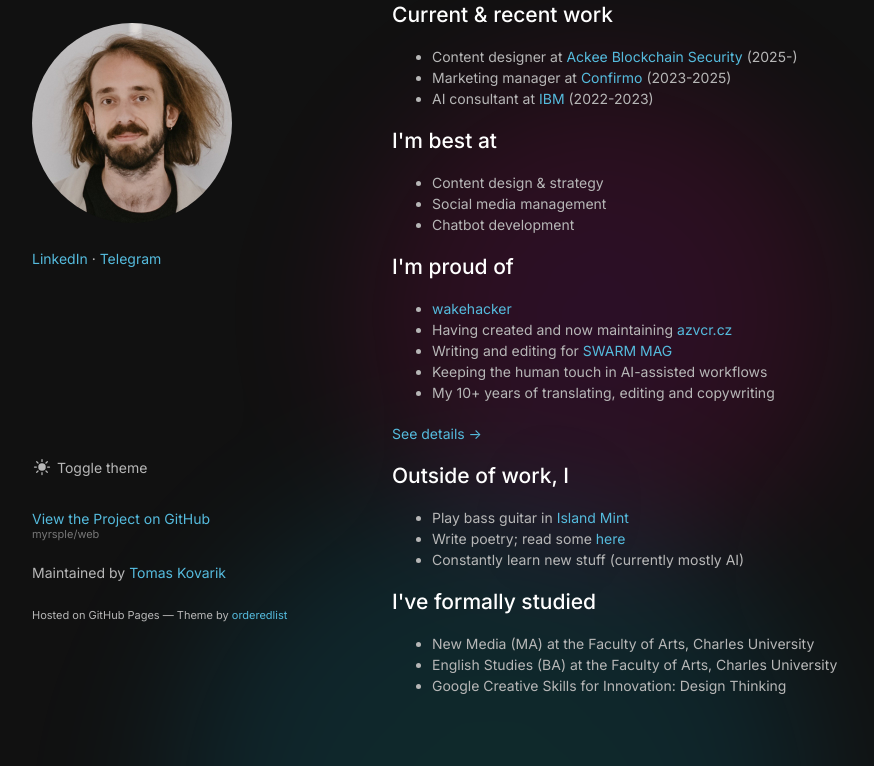
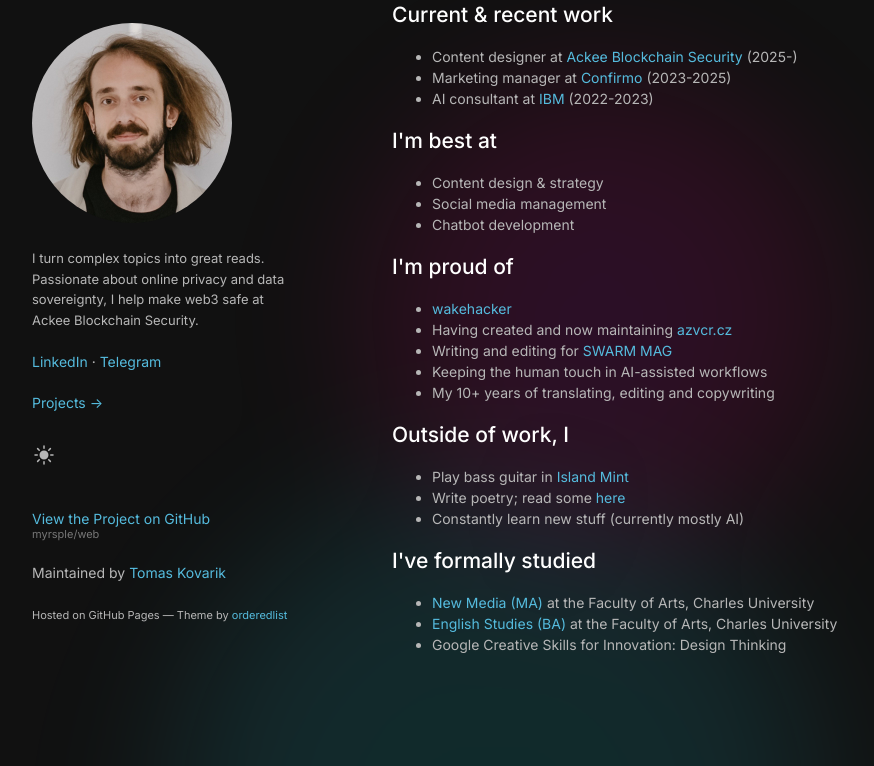
Before and after one commit to myrsple/web, a plain HTML site: page index.html in a window 1280 px wide. Shown: the part 106-872 px from the top of the page, without its empty margins (178-1052 px from the left). After the commit the page ends 831 px from the top, so only its background shows below. Drawn offline with Linux system fonts and the light colour scheme.

Commit message:
content updates

```diff
--- a/index.html
+++ b/index.html
@@ -18,16 +18,23 @@
       <header>
         <h1>Tomas Kovarik</h1>
         <img src="images/profile.jpeg" alt="Tomas Kovarik" class="profile-image" style="width: 200px; border-radius: 50%; margin: 20px 0;">
-        <p><a href="https://www.linkedin.com/in/tomas-kovarik">LinkedIn</a> · <a href="http://t.me/tomasrybka">Telegram</a></p>
+        <p class="bio">I turn complex topics into great reads. Passionate about online privacy and data sovereignty, I help make web3 safe at Ackee Blockchain Security.</p>
+        <p><a href="https://www.linkedin.com/in/tomas-kovarik" target="_blank" rel="noopener">LinkedIn</a> · <a href="http://t.me/tomasrybka" target="_blank" rel="noopener">Telegram</a></p>
+        <p class="view"><a href="projects.html">Projects →</a></p>
+        <div class="theme-switch" onclick="toggleTheme()">
+          <svg viewBox="0 0 24 24">
+            <path d="M12 2.25a.75.75 0 01.75.75v2.25a.75.75 0 01-1.5 0V3a.75.75 0 01.75-.75zM7.5 12a4.5 4.5 0 119 0 4.5 4.5 0 01-9 0zM18.894 6.166a.75.75 0 00-1.06-1.06l-1.591 1.59a.75.75 0 101.06 1.061l1.591-1.59zM21.75 12a.75.75 0 01-.75.75h-2.25a.75.75 0 010-1.5H21a.75.75 0 01.75.75zM17.834 18.894a.75.75 0 001.06-1.06l-1.59-1.591a.75.75 0 10-1.061 1.06l1.59 1.591zM12 18a.75.75 0 01.75.75V21a.75.75 0 01-1.5 0v-2.25A.75.75 0 0112 18zM7.758 17.303a.75.75 0 00-1.061-1.06l-1.591 1.59a.75.75 0 001.06 1.061l1.591-1.59zM6 12a.75.75 0 01-.75.75H3a.75.75 0 010-1.5h2.25A.75.75 0 016 12zM6.697 7.757a.75.75 0 001.06-1.06l-1.59-1.591a.75.75 0 00-1.061 1.06l1.59 1.591z"/>
+          </svg>
+        </div>
       </header>
       <section>
-        <h1>Portfolio</h1>
+        <h1>About me</h1>
 
         <h2>Current & recent work</h2>
         <ul>
-          <li>Content designer at <a href="https://ackee.xyz">Ackee Blockchain Security</a> (2025-)</li>
-          <li>Marketing manager at <a href="https://confirmo.net">Confirmo</a> (2023-2025)</li>
-          <li>AI consultant at <a href="https://www.ibm.com">IBM</a> (2022-2023)</li>
+          <li>Content designer at <a href="https://ackee.xyz" target="_blank" rel="noopener">Ackee Blockchain Security</a> (2025-)</li>
+          <li>Marketing manager at <a href="https://confirmo.net" target="_blank" rel="noopener">Confirmo</a> (2023-2025)</li>
+          <li>AI consultant at <a href="https://www.ibm.com" target="_blank" rel="noopener">IBM</a> (2022-2023)</li>
         </ul>
 
         <h2>I'm best at</h2>
@@ -39,38 +46,31 @@
 
         <h2>I'm proud of</h2>
         <ul>
-          <li><a href="https://x.com/wakehacker_ai">wakehacker</a></li>
-          <li>Having created and now maintaining <a href="https://azvcr.cz">azvcr.cz</a></li>
-          <li>Writing and editing for <a href="https://swarmmag.com">SWARM MAG</a></li>
+          <li><a href="https://x.com/wakehacker_ai" target="_blank" rel="noopener">wakehacker</a></li>
+          <li>Having created and now maintaining <a href="https://azvcr.cz" target="_blank" rel="noopener">azvcr.cz</a></li>
+          <li>Writing and editing for <a href="https://swarmmag.com" target="_blank" rel="noopener">SWARM MAG</a></li>
           <li>Keeping the human touch in AI-assisted workflows</li>
           <li>My 10+ years of translating, editing and copywriting</li>
         </ul>
-        <p class="view"><a href="projects.html">See details →</a></p>
 
         <h2>Outside of work, I</h2>
         <ul>
-          <li>Play bass guitar in <a href="https://open.spotify.com/artist/1vVcWrAI5GcT8A2c9KZS2j">Island Mint</a></li>
-          <li>Write poetry; read some <a href="https://1022.me">here</a> </li>
+          <li>Play bass guitar in <a href="https://open.spotify.com/artist/1vVcWrAI5GcT8A2c9KZS2j" target="_blank" rel="noopener">Island Mint</a></li>
+          <li>Write poetry; read some <a href="https://1022.me" target="_blank" rel="noopener">here</a> </li>
           <li>Constantly learn new stuff (currently mostly AI)</li>
         </ul>
 
         <h2>I've formally studied</h2>
         <ul>
-          <li>New Media (MA) at the Faculty of Arts, Charles University</li>
-          <li>English Studies (BA) at the Faculty of Arts, Charles University</li>
+          <li><a href="https://uisk.ff.cuni.cz/en/new-media-studies/">New Media (MA)</a> at the Faculty of Arts, Charles University</li>
+          <li><a href="https://ualk.ff.cuni.cz/students/ba-english-and-american-studies/">English Studies (BA)</a> at the Faculty of Arts, Charles University</li>
           <li>Google Creative Skills for Innovation: Design Thinking</li>
         </ul>
       </section>
       <footer>
-        <div class="theme-switch" onclick="toggleTheme()">
-          <svg viewBox="0 0 24 24">
-            <path d="M12 2.25a.75.75 0 01.75.75v2.25a.75.75 0 01-1.5 0V3a.75.75 0 01.75-.75zM7.5 12a4.5 4.5 0 119 0 4.5 4.5 0 01-9 0zM18.894 6.166a.75.75 0 00-1.06-1.06l-1.591 1.59a.75.75 0 101.06 1.061l1.591-1.59zM21.75 12a.75.75 0 01-.75.75h-2.25a.75.75 0 010-1.5H21a.75.75 0 01.75.75zM17.834 18.894a.75.75 0 001.06-1.06l-1.59-1.591a.75.75 0 10-1.061 1.06l1.59 1.591zM12 18a.75.75 0 01.75.75V21a.75.75 0 01-1.5 0v-2.25A.75.75 0 0112 18zM7.758 17.303a.75.75 0 00-1.061-1.06l-1.591 1.59a.75.75 0 001.06 1.061l1.591-1.59zM6 12a.75.75 0 01-.75.75H3a.75.75 0 010-1.5h2.25A.75.75 0 016 12zM6.697 7.757a.75.75 0 001.06-1.06l-1.59-1.591a.75.75 0 00-1.061 1.06l1.59 1.591z"/>
-          </svg>
-          Toggle theme
-        </div>
-        <p class="view"><a href="https://github.com/myrsple/web">View the Project on GitHub <small>myrsple/web</small></a></p>
-        <p>Maintained by <a href="https://github.com/myrsple">Tomas Kovarik</a></p>
-        <p><small>Hosted on GitHub Pages &mdash; Theme by <a href="https://github.com/orderedlist">orderedlist</a></small></p>
+        <p class="view"><a href="https://github.com/myrsple/web" target="_blank" rel="noopener">View the Project on GitHub <small>myrsple/web</small></a></p>
+        <p>Maintained by <a href="https://github.com/myrsple" target="_blank" rel="noopener">Tomas Kovarik</a></p>
+        <p><small>Hosted on GitHub Pages &mdash; Theme by <a href="https://github.com/orderedlist" target="_blank" rel="noopener">orderedlist</a></small></p>
       </footer>
     </div>
     <script src="javascripts/scale.fix.js"></script>
--- a/stylesheets/styles.css
+++ b/stylesheets/styles.css
@@ -4,6 +4,7 @@
   --bg-color: #F4F4F4;
   --link-color: #0066cc;
   --link-hover-color: #0077ee;
+  --icon-color: #666666;
 }
 
 :root[data-theme="dark"] {
@@ -12,6 +13,7 @@
   --bg-color: #111;
   --link-color: #5bd;
   --link-hover-color: #7cf;
+  --icon-color: var(--text-color);
 }
 
 body {
@@ -128,6 +130,24 @@
   -webkit-font-smoothing:subpixel-antialiased;
 }
 
+.profile-image {
+  width: 200px;
+  border-radius: 50%;
+  margin: 20px 0;
+}
+
+.bio {
+  font-size: 13px;
+  line-height: 1.6;
+  color: var(--text-color);
+  margin: 0 0 20px;
+  transition: color 0.7s ease;
+}
+
+header p {
+  margin: 0 0 20px;
+}
+
 strong {
   color:#222;
   font-weight:500;
@@ -137,6 +157,7 @@
   width:500px;
   float:right;
   padding-bottom:50px;
+  position: relative;
 }
 
 small {
@@ -221,6 +242,8 @@
   cursor: pointer;
   user-select: none;
   margin-bottom: 20px;
+  opacity: 1;
+  transition: opacity 0.7s ease;
 }
 
 .theme-switch:hover {
@@ -228,10 +251,10 @@
 }
 
 .theme-switch svg {
-  width: 20px;
-  height: 20px;
+  width: 24px;
+  height: 24px;
   margin-right: 5px;
-  fill: var(--text-color);
+  fill: var(--icon-color);
   transition: fill 0.7s ease;
 }
 
@@ -304,6 +327,7 @@
     rgba(255, 0, 255, 0) 70%
   );
   animation: floatingCircle1 25s ease-in-out infinite;
+  mix-blend-mode: soft-light;
 }
 
 .floating-circles::after {
@@ -311,11 +335,12 @@
   width: 800px;
   height: 800px;
   background: radial-gradient(circle at center,
-    rgba(0, 180, 255, 0.15) 0%,
-    rgba(0, 140, 255, 0.15) 45%,
-    rgba(0, 180, 255, 0) 70%
+    rgba(0, 255, 255, 0.18) 0%,
+    rgba(0, 220, 255, 0.18) 45%,
+    rgba(0, 255, 255, 0) 70%
   );
   animation: floatingCircle2 30s ease-in-out infinite;
+  mix-blend-mode: soft-light;
 }
 
 :root[data-theme="dark"] .floating-circles::before {
@@ -324,14 +349,16 @@
     rgba(255, 0, 128, 0.11) 45%,
     rgba(255, 0, 255, 0) 70%
   );
+  mix-blend-mode: soft-light;
 }
 
 :root[data-theme="dark"] .floating-circles::after {
   background: radial-gradient(circle at center,
     rgba(0, 255, 255, 0.11) 0%,
-    rgba(0, 200, 255, 0.11) 45%,
+    rgba(40, 230, 255, 0.11) 45%,
     rgba(0, 255, 255, 0) 70%
   );
+  mix-blend-mode: soft-light;
 }
 
 :root[data-theme="dark"] .floating-circles {
```
Also changed, not shown: projects.html (+10 -10 lines).
